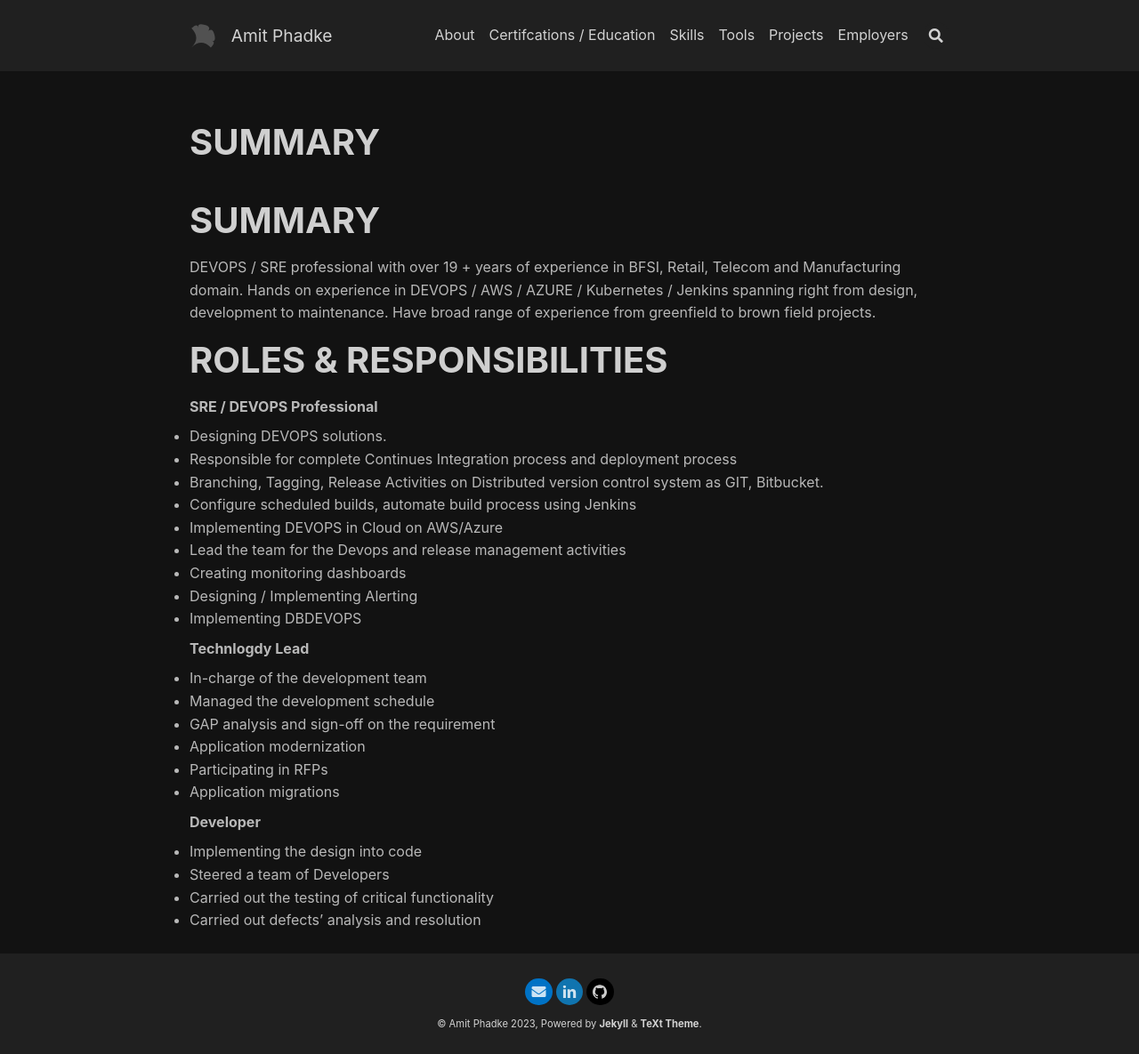
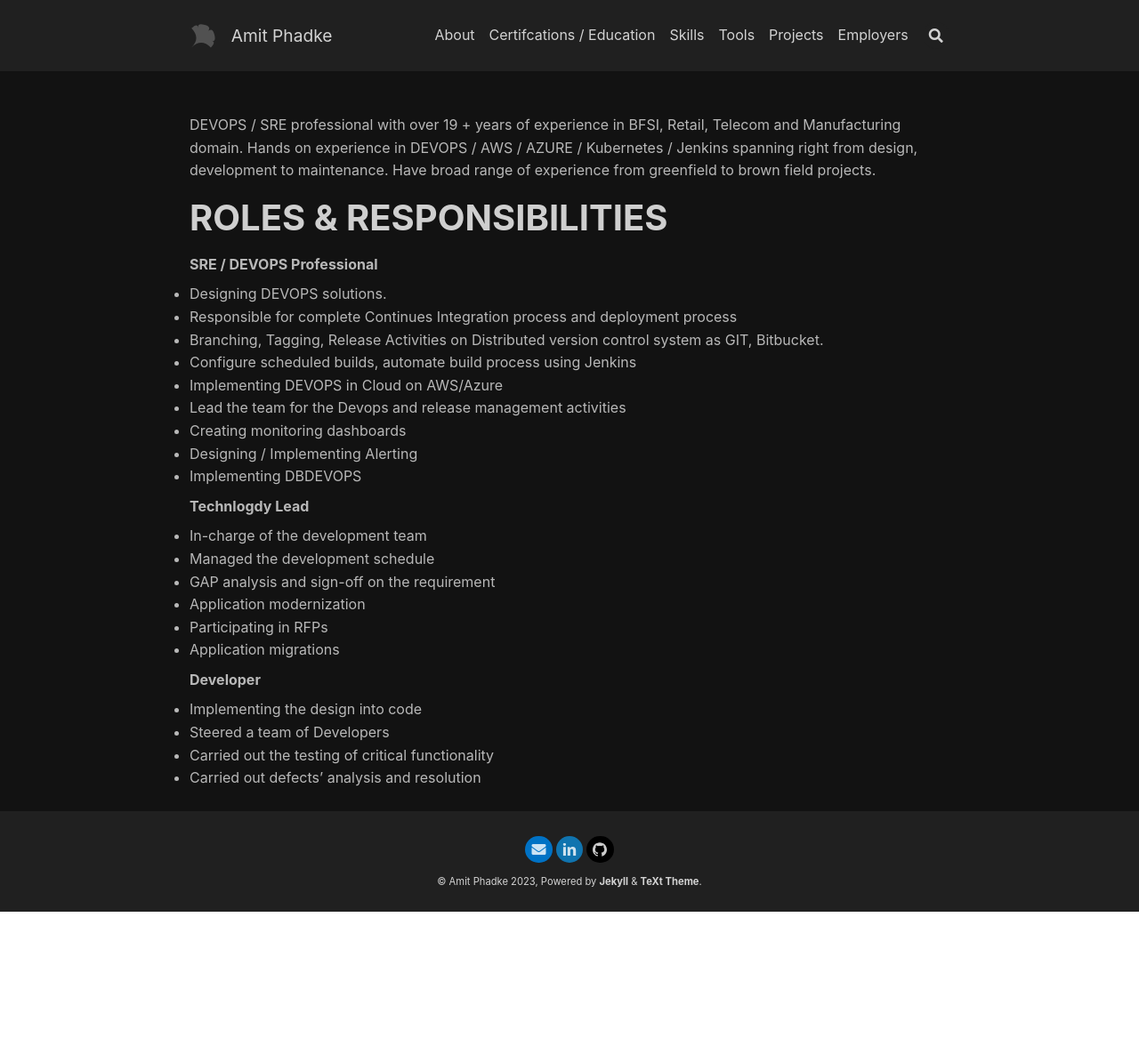
Before and after one commit to amitrphadke/amitrphadke.github.io, a Jekyll site: the page built from index.md, in a window 1280 px wide. Shown: the whole page at 89% size. Built offline with Jekyll 4.4.1, drawn with Linux system fonts in a browser that asks for light colours; nearby versions of some CDN libraries; our own code applies the rules of GitHub Pages for plain Markdown files; after the commit the page ends 1025 px from its top, so only the background shows below that.

Commit message:
summary fixed

```diff
--- a/index.md
+++ b/index.md
@@ -3,7 +3,6 @@
 #articles:
 #   excerpt_type: html
 ---
-# SUMMARY
 
 DEVOPS / SRE professional with over 19 + years of experience in BFSI, Retail, Telecom and Manufacturing domain. Hands on experience in DEVOPS / AWS / AZURE / Kubernetes / Jenkins spanning right from design, development to maintenance. Have broad range of experience from greenfield to brown field projects.
 
```
